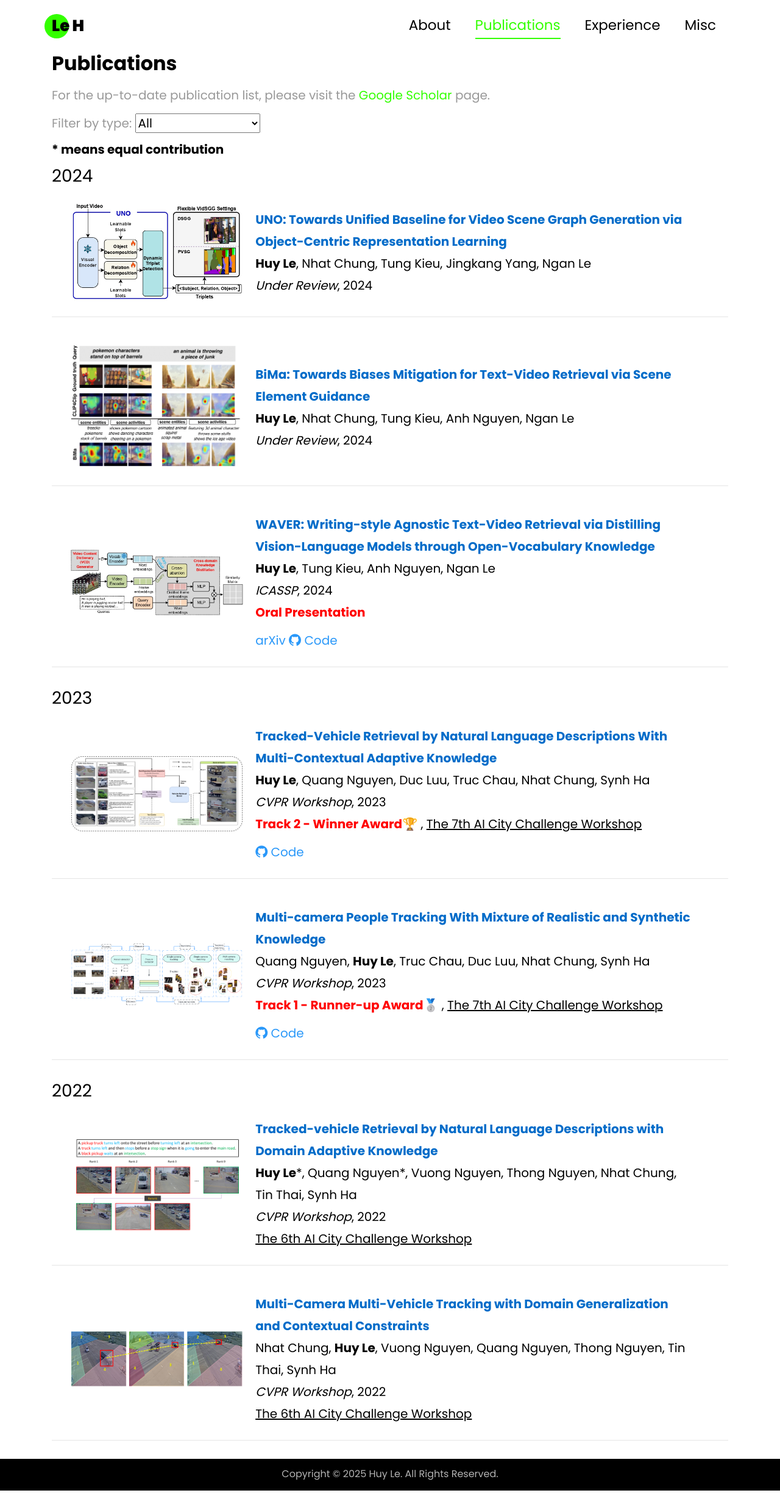
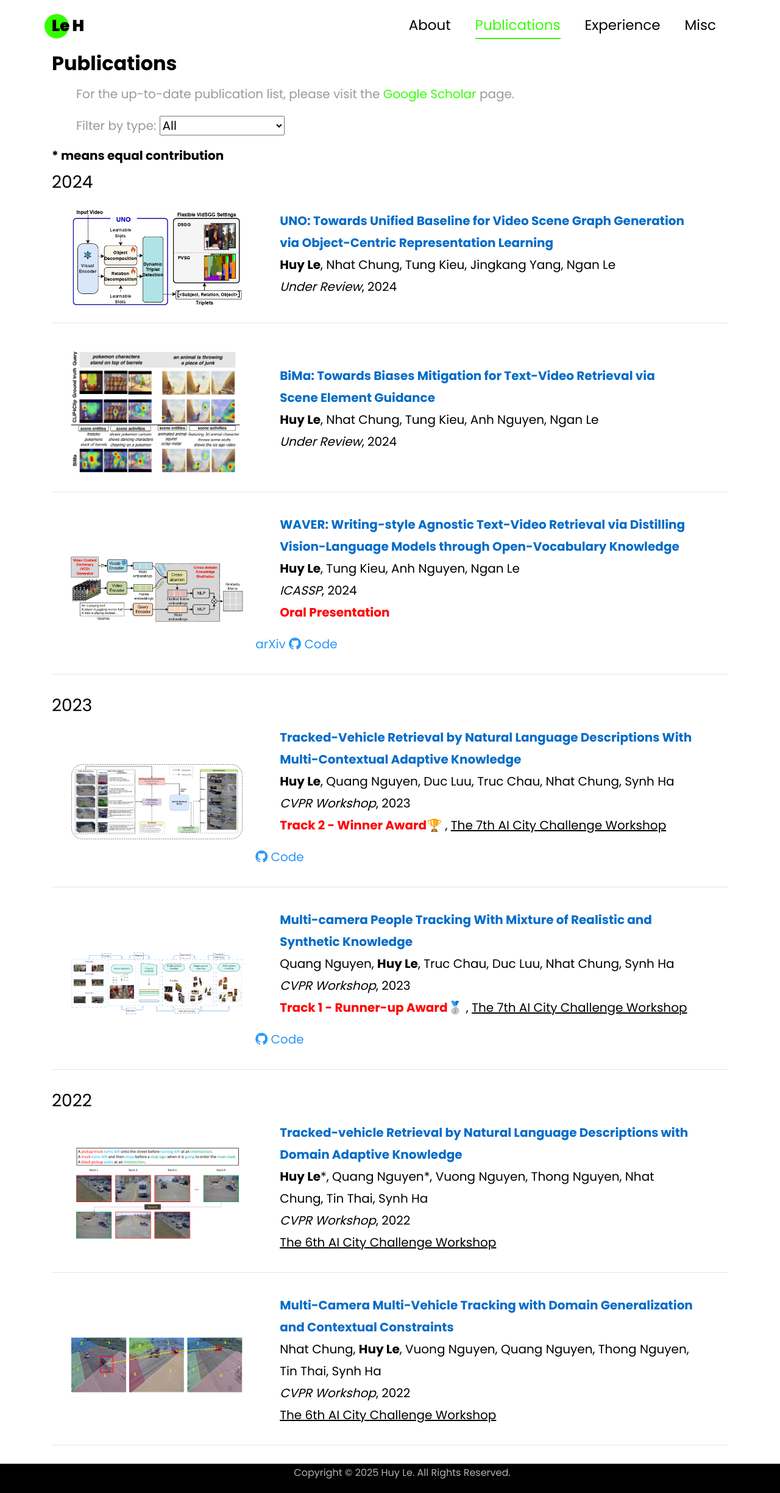
Before and after one commit to lehuy1611/lehuy1611.github.io, a Jekyll site: the page built from publication.html, in a window 1280 px wide. Shown: the whole page at 61% size. Built offline with Jekyll 4.4.1, drawn with Linux system fonts in a browser that asks for light colours; nearby versions of some CDN libraries; library files that are not in the unit come from our copies; a style sheet for code colours, icons or effects is not loaded.

Commit message:
edit main page

```diff
--- a/publication.html
+++ b/publication.html
@@ -28,7 +28,7 @@ layout: null
     <link href="https://cdn.jsdelivr.net/gh/jpswalsh/academicons@1/css/academicons.min.css" rel="stylesheet">
     <script src="https://ajax.googleapis.com/ajax/libs/jquery/3.6.0/jquery.min.js"></script>
     <style type="text/css">
-        p { margin: 10px 0;}
+        p {   padding-left: 40px }
     </style>
 </head>
 
```
